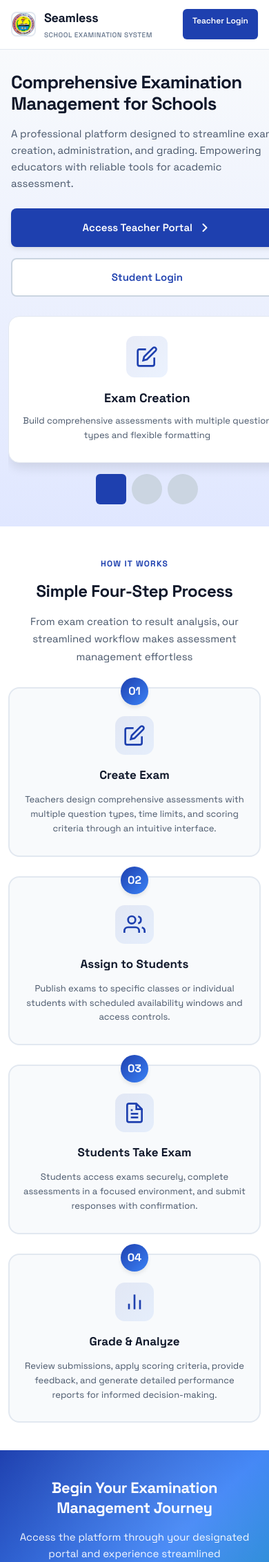
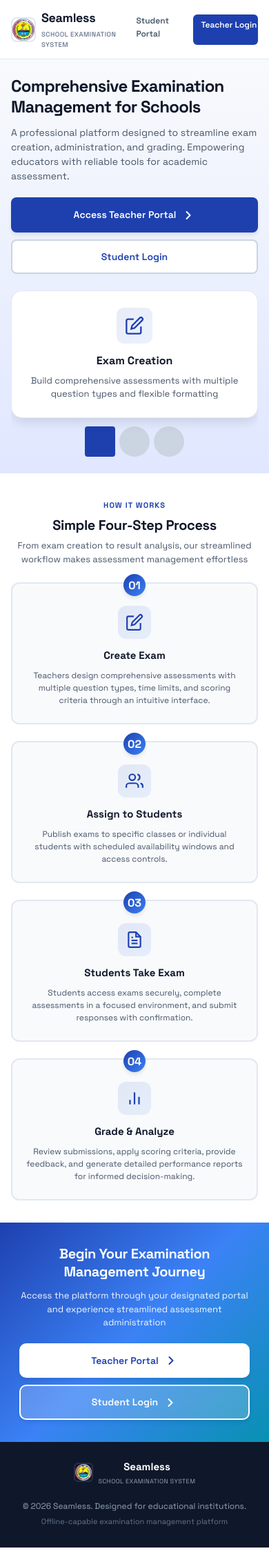
Before and after one commit to xf00889/seamless-exam, a Django app: template templates/home.html in a window 390 px wide. Shown: the top 2264 px of the page at 69% size. After the commit the page ends 2243 px from the top, so only its background shows below. Run offline with Django 5.2, Linux system fonts and the light colour scheme; the template is opened without the code that fills it, so the values that code supplies are empty; some libraries are stand-ins or nearby versions.

Commit message:
landing page mods

```diff
--- a/static/css/pages/home.css
+++ b/static/css/pages/home.css
@@ -673,12 +673,12 @@ body:has(.landing) main {
 @media (max-width: 1024px) {
     .hero {
         grid-template-columns: 1fr;
-        gap: 3rem;
-        padding: 4rem 5%;
+        gap: 2.5rem;
+        padding: 3rem 5%;
     }
 
     .hero-title {
-        font-size: 3rem;
+        font-size: 2.75rem;
     }
 
     .workflow-arrow {
@@ -692,163 +692,22 @@ body:has(.landing) main {
 }
 
 @media (max-width: 768px) {
-    .container {
-        padding: 0 1.25rem;
-    }
-
-    .landing-nav {
-        flex-direction: row;
-        flex-wrap: wrap;
-        gap: 0.75rem;
-        padding: 1rem 1.25rem;
-    }
-
-    .nav-brand {
-        gap: 0.75rem;
-    }
-
-    .nav-actions {
-        gap: 0.75rem;
-    }
-
-    .nav-link {
-        font-size: 0.8125rem;
-    }
-
-    .btn-nav {
-        padding: 0.5rem 1rem;
-        font-size: 0.8125rem;
-        white-space: nowrap;
-    }
-
-    .hero {
-        padding: 2.5rem 1.25rem;
-        gap: 2rem;
-    }
-
-    .hero-content {
-        max-width: 100%;
-    }
-
-    .hero-title {
-        font-size: 2rem;
-        word-wrap: break-word;
-        overflow-wrap: break-word;
-    }
-
-    .hero-subtitle {
-        font-size: 1rem;
-        margin-bottom: 2rem;
-        word-wrap: break-word;
-        overflow-wrap: break-word;
-    }
-
-    .hero-buttons {
-        flex-direction: column;
-        width: 100%;
-    }
-
-    .hero-buttons .btn {
-        width: 100%;
-        justify-content: center;
-    }
-
-    .section-title {
-        font-size: 1.75rem;
-    }
-
-    .section-subtitle {
-        font-size: 1rem;
-    }
-
-    .workflow {
-        padding: 3.5rem 0;
-    }
-
-    .workflow-steps {
-        grid-template-columns: 1fr;
-        gap: 2rem;
-        padding: 0 0.5rem;
-    }
-
-    .workflow-step {
-        max-width: 100%;
-        padding: 2rem 1.5rem;
-    }
-
-    .cta {
-        padding: 3.5rem 1.25rem;
-    }
-
-    .cta-title {
-        font-size: 1.75rem;
-        word-wrap: break-word;
-    }
-
-    .cta-subtitle {
-        font-size: 1rem;
-        margin-bottom: 2rem;
-    }
-
-    .cta-buttons {
-        flex-direction: column;
-        width: 100%;
-    }
-
-    .cta-buttons .btn {
-        width: 100%;
-        justify-content: center;
-    }
-
-    .visual-card {
-        padding: 2rem 1.25rem;
-    }
-
-    .card-title {
-        font-size: 1.25rem;
-    }
-
-    .card-desc {
-        font-size: 0.875rem;
-        word-wrap: break-word;
-        overflow-wrap: break-word;
-    }
-
-    .slider-container {
-        border-radius: 12px;
-    }
-
-    .section-header {
-        margin-bottom: 2.5rem;
-        padding: 0 0.5rem;
-    }
-
-    .footer-content {
-        flex-direction: column;
-        gap: 1.5rem;
-        text-align: center;
-    }
-
-    .footer-info {
-        text-align: center;
-    }
-
-    .landing-footer {
-        padding: 2rem 1.25rem;
-    }
-}
-
-@media (max-width: 480px) {
     .landing {
         overflow-x: hidden;
+        width: 100%;
     }
 
     .container {
         padding: 0 1rem;
+        max-width: 100%;
     }
 
     .landing-nav {
         padding: 0.75rem 1rem;
+        gap: 0.5rem;
+    }
+
+    .nav-brand {
         gap: 0.5rem;
     }
 
@@ -863,7 +722,7 @@ body:has(.landing) main {
     }
 
     .nav-subtitle {
-        font-size: 0.625rem;
+        font-size: 0.6rem;
     }
 
     .nav-actions {
@@ -871,18 +730,19 @@ body:has(.landing) main {
     }
 
     .nav-link {
-        display: none;
+        font-size: 0.75rem;
     }
 
     .btn-nav {
-        padding: 0.5rem 0.875rem;
+        padding: 0.4rem 0.75rem;
         font-size: 0.75rem;
         border-radius: 6px;
+        white-space: nowrap;
     }
 
     .hero {
-        padding: 2rem 1rem;
-        gap: 1.75rem;
+        padding: 1.5rem 1rem;
+        gap: 1.5rem;
         background: linear-gradient(180deg, #f8fafc 0%, #e0e7ff 100%);
     }
 
@@ -890,184 +750,264 @@ body:has(.landing) main {
         display: none;
     }
 
+    .hero-content {
+        max-width: 100%;
+    }
+
     .hero-title {
-        font-size: 1.625rem;
-        line-height: 1.2;
-        margin-bottom: 1rem;
+        font-size: 1.5rem;
+        line-height: 1.25;
+        margin-bottom: 0.75rem;
+        word-break: break-word;
     }
 
     .hero-subtitle {
-        font-size: 0.9375rem;
-        line-height: 1.6;
-        margin-bottom: 1.5rem;
-        color: var(--text-secondary);
+        font-size: 0.875rem;
+        line-height: 1.5;
+        margin-bottom: 1.25rem;
+        word-break: break-word;
+    }
+
+    .hero-buttons {
+        flex-direction: column;
+        width: 100%;
+        gap: 0.625rem;
     }
 
     .hero-buttons .btn {
-        padding: 0.875rem 1.5rem;
-        font-size: 0.9375rem;
+        width: 100%;
+        justify-content: center;
+        padding: 0.75rem 1.25rem;
+        font-size: 0.875rem;
         border-radius: 8px;
     }
 
     .btn-large {
-        padding: 0.875rem 1.5rem;
-        font-size: 0.9375rem;
+        padding: 0.75rem 1.25rem;
+        font-size: 0.875rem;
+    }
+
+    .hero-visual {
+        width: 100%;
     }
 
     .slider-container {
         border-radius: 10px;
-        margin: 0 -0.25rem;
+        width: 100%;
     }
 
     .visual-card {
-        padding: 1.75rem 1.25rem;
+        padding: 1.5rem 1rem;
+        min-width: 100%;
     }
 
     .card-icon-wrapper {
-        width: 60px;
-        height: 60px;
-        border-radius: 12px;
-        margin-bottom: 1rem;
+        width: 52px;
+        height: 52px;
+        border-radius: 10px;
+        margin-bottom: 0.75rem;
     }
 
     .card-icon-wrapper svg {
-        width: 32px;
-        height: 32px;
+        width: 28px;
+        height: 28px;
     }
 
     .card-title {
-        font-size: 1.125rem;
-        margin-bottom: 0.5rem;
+        font-size: 1rem;
+        margin-bottom: 0.375rem;
     }
 
     .card-desc {
         font-size: 0.8125rem;
-        line-height: 1.6;
+        line-height: 1.5;
+        word-break: break-word;
     }
 
     .slider-dots {
-        margin-top: 1rem;
+        margin-top: 0.75rem;
+        gap: 0.4rem;
+    }
+
+    .slider-dot {
+        width: 8px;
+        height: 8px;
+    }
+
+    .slider-dot.active {
+        width: 24px;
+        border-radius: 4px;
+    }
+
+    .workflow {
+        padding: 2rem 0;
+    }
+
+    .section-header {
+        margin-bottom: 1.5rem;
+        padding: 0 0.5rem;
+    }
+
+    .section-label {
+        font-size: 0.6875rem;
+        margin-bottom: 0.5rem;
+    }
+
+    .section-title {
+        font-size: 1.25rem;
+        margin-bottom: 0.5rem;
+    }
+
+    .section-subtitle {
+        font-size: 0.8125rem;
+        line-height: 1.5;
+    }
+
+    .workflow-steps {
+        grid-template-columns: 1fr;
+        gap: 1.5rem;
+        padding: 0 0.25rem;
+    }
+
+    .workflow-step {
+        max-width: 100%;
+        padding: 1.5rem 1rem;
+        border-radius: 12px;
+        min-width: 0;
+    }
+
+    .step-number {
+        width: 32px;
+        height: 32px;
+        font-size: 0.8125rem;
+        top: -14px;
+    }
+
+    .step-icon {
+        width: 48px;
+        height: 48px;
+        margin: 0.5rem auto 0.75rem;
+        border-radius: 12px;
+    }
+
+    .step-icon svg {
+        width: 26px;
+        height: 26px;
+    }
+
+    .step-title {
+        font-size: 0.9375rem;
+        margin-bottom: 0.5rem;
+    }
+
+    .step-desc {
+        font-size: 0.75rem;
+        line-height: 1.5;
+    }
+
+    .cta {
+        padding: 2rem 1rem;
+    }
+
+    .cta::before {
+        display: none;
+    }
+
+    .cta-content {
+        max-width: 100%;
+    }
+
+    .cta-title {
+        font-size: 1.25rem;
+        line-height: 1.3;
+        margin-bottom: 0.75rem;
+        word-break: break-word;
+    }
+
+    .cta-subtitle {
+        font-size: 0.8125rem;
+        margin-bottom: 1.25rem;
+        line-height: 1.5;
+    }
+
+    .cta-buttons {
+        flex-direction: column;
+        width: 100%;
+        gap: 0.625rem;
+    }
+
+    .cta-buttons .btn {
+        width: 100%;
+        justify-content: center;
+        padding: 0.75rem 1.25rem;
+        font-size: 0.875rem;
+    }
+
+    .landing-footer {
+        padding: 1.5rem 1rem;
+    }
+
+    .footer-content {
+        flex-direction: column;
+        gap: 1rem;
+        text-align: center;
+    }
+
+    .footer-brand {
+        justify-content: center;
         gap: 0.5rem;
     }
 
-    .slider-dot {
-        width: 10px;
-        height: 10px;
+    .footer-logo {
+        width: 28px;
+        height: 28px;
+        border-radius: 6px;
     }
 
-    .slider-dot.active {
-        width: 28px;
+    .footer-title {
+        font-size: 0.9375rem;
     }
 
-    .workflow {
-        padding: 2.5rem 0;
+    .footer-subtitle {
+        font-size: 0.5625rem;
     }
 
-    .section-header {
-        margin-bottom: 2rem;
-        padding: 0;
+    .footer-info {
+        text-align: center;
     }
 
-    .section-label {
+    .footer-info p {
         font-size: 0.75rem;
     }
 
-    .section-title {
-        font-size: 1.5rem;
+    .footer-note {
+        font-size: 0.6875rem !important;
+    }
+}
+
+@media (max-width: 380px) {
+    .hero-title {
+        font-size: 1.3125rem;
     }
 
-    .section-subtitle {
-        font-size: 0.9375rem;
+    .hero-subtitle {
+        font-size: 0.8125rem;
     }
 
-    .workflow-steps {
-        gap: 1.75rem;
-        padding: 0;
+    .section-title {
+        font-size: 1.125rem;
+    }
+
+    .cta-title {
+        font-size: 1.125rem;
     }
 
     .workflow-step {
-        padding: 1.75rem 1.25rem;
-        border-radius: 16px;
+        padding: 1.25rem 0.875rem;
     }
 
-    .step-number {
-        width: 40px;
-        height: 40px;
-        font-size: 1rem;
-        top: -16px;
-    }
-
-    .step-icon {
-        width: 56px;
-        height: 56px;
-        margin: 0.75rem auto 1rem;
-        border-radius: 14px;
-    }
-
-    .step-icon svg {
-        width: 32px;
-        height: 32px;
-    }
-
-    .step-title {
-        font-size: 1.0625rem;
-        margin-bottom: 0.75rem;
-    }
-
-    .step-desc {
-        font-size: 0.8125rem;
-        line-height: 1.6;
-    }
-
-    .cta {
-        padding: 2.5rem 1rem;
-    }
-
-    .cta-title {
-        font-size: 1.375rem;
-        line-height: 1.3;
-        margin-bottom: 1rem;
-    }
-
-    .cta-subtitle {
-        font-size: 0.9375rem;
-        margin-bottom: 1.5rem;
-        line-height: 1.6;
-    }
-
-    .cta-buttons .btn {
-        padding: 0.875rem 1.5rem;
-        font-size: 0.9375rem;
-    }
-
-    .landing-footer {
-        padding: 1.75rem 1rem;
-    }
-
-    .footer-brand {
-        gap: 0.75rem;
-    }
-
-    .footer-logo {
-        width: 32px;
-        height: 32px;
-        border-radius: 8px;
-    }
-
-    .footer-title {
-        font-size: 1rem;
-    }
-
-    .footer-subtitle {
-        font-size: 0.625rem;
-    }
-
-    .footer-info p {
-        font-size: 0.8125rem;
-    }
-
-    .footer-note {
-        font-size: 0.75rem !important;
+    .visual-card {
+        padding: 1.25rem 0.875rem;
     }
 }
 
```
